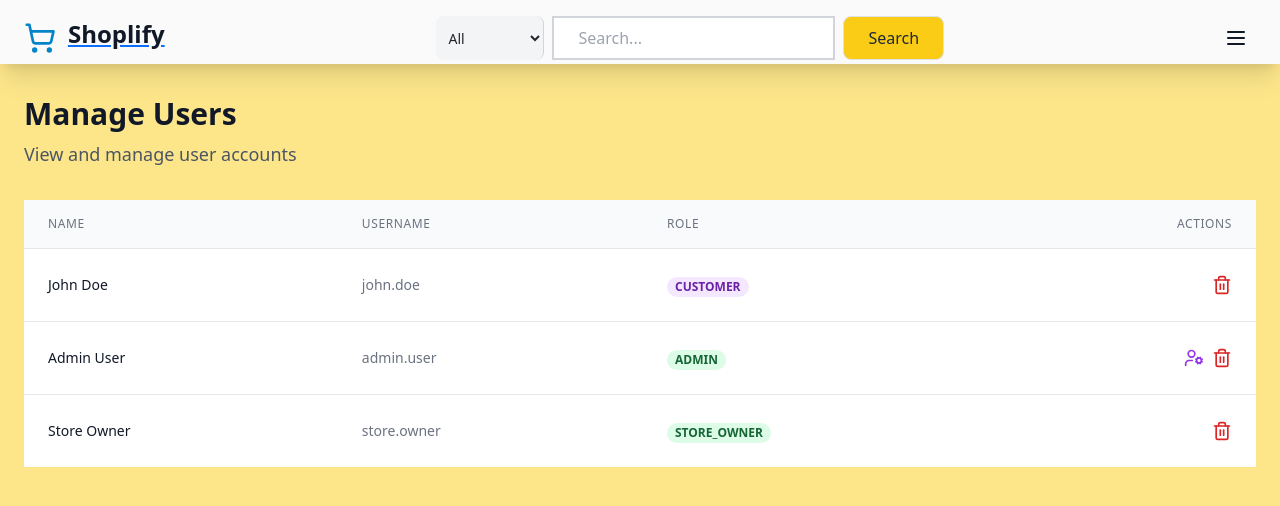
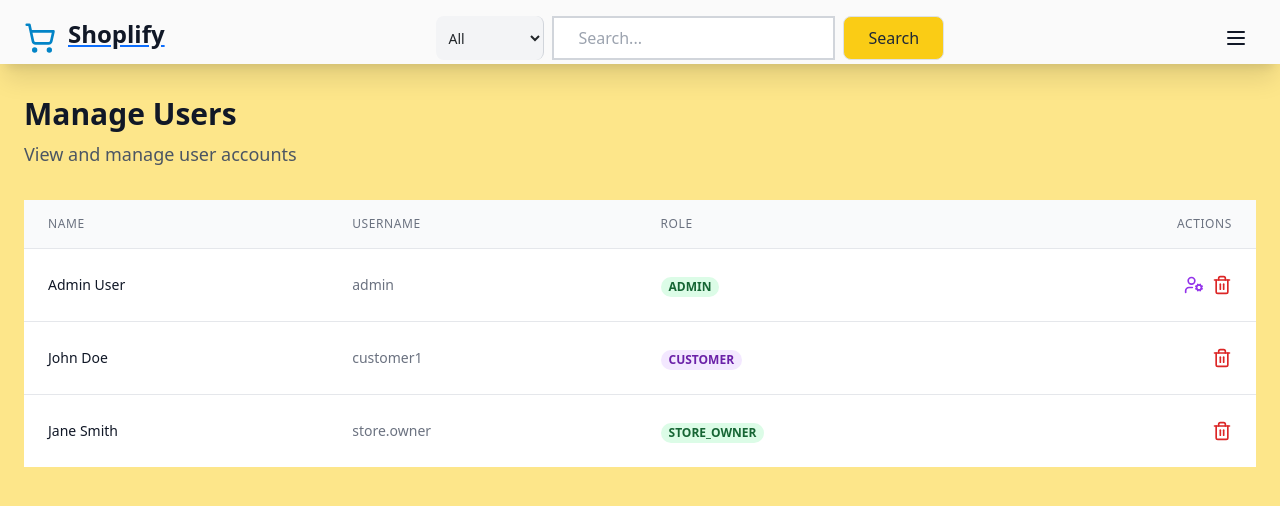
Before and after one commit to RVP2-241209-team2/p2-frontend, a React (Vite) app: page /admin/users in a window 1280 px wide. Shown: the top 506 px of the page. Built offline with nearby package versions, Linux system fonts and the light colour scheme.

Commit message:
feat: tried to use api but no getAllUsers endpoint

```diff
--- /dev/null
+++ b/src/lib/axios.ts
@@ -0,0 +1,15 @@
+import axios from 'axios';
+import { API_URL } from './constants';
+
+// Hardcoded admin JWT for testing
+const ADMIN_TOKEN = 'eyJhbGciOiJIUzUxMiJ9.eyJzdWIiOiJhYzc1NzA3ZS00NmM1LTQ0MzItYjkxNi0xNWNjMjQ5NGUxOTYiLCJyb2xlIjoiQURNSU4iLCJpYXQiOjE3MzY2MTMwNzYsImV4cCI6MTczNjY5OTQ3Nn0.3b0VZTwsUAqhIElvcbwnw3xGw2m3qd9ZekT2cMYzK5uxt7_Rq9uF7roIJy9J_aFZ2TdF4Ec1cAIeA';
+
+const api = axios.create({
+    baseURL: API_URL,
+    headers: {
+        'Content-Type': 'application/json',
+        'Authorization': `Bearer ${ADMIN_TOKEN}`  // Hardcoded for now
+    },
+});
+
+export default api;
--- a/src/pages/admin/manage-users-page.tsx
+++ b/src/pages/admin/manage-users-page.tsx
@@ -3,71 +3,55 @@ import { UserTable } from "../../components/admin/user-table";
 import { User } from "../../types/users";
 import { AlertCircle } from "lucide-react";
 import { UserRole } from "../../types/users";
+import { usersApi } from "../../service/users";
+import { toast } from "sonner";
 
-// Temporary mock data
-const mockUsers: User[] = [
-  {
-    id: "123e4567-e89b-12d3-a456-426614174000",
-    username: "john.doe",
-    email: "john@example.com",
-    firstname: "John",
-    lastname: "Doe",
-    phoneNumber: "123-456-7890",
-    role: UserRole.CUSTOMER,
-  },
-  {
-    id: "987fcdeb-51d3-12d3-a456-426614174000",
-    username: "admin.user",
-    email: "admin@example.com",
-    firstname: "Admin",
-    lastname: "User",
-    phoneNumber: "098-765-4321",
-    role: UserRole.ADMIN,
-  },
-  {
-    id: "456bcdef-89a1-12d3-a456-426614174000",
-    username: "store.owner",
-    email: "store@example.com",
-    firstname: "Store",
-    lastname: "Owner",
-    phoneNumber: "555-123-4567",
-    role: UserRole.STORE_OWNER,
-  },
-];
 
 export default function ManageUsersPage() {
   const [users, setUsers] = useState<User[]>([]);
   const [loading, setLoading] = useState(true);
   const [error, setError] = useState<string | null>(null);
 
-  const handleDeleteUser = (userId: string) => {
-    // Remove user from state
-    setUsers(users.filter(user => user.id !== userId));
-    // TODO: API call to delete user
-    console.log("deleting user", userId);
+  const handleDeleteUser = async (userId: string) => {
+    try {
+      await usersApi.deleteUser(userId);
+      setUsers(users.filter((user) => user.id !== userId));
+      toast.success("User deleted successfully");
+    } catch (err) {
+      console.error("Failed to delete user:", err);
+      toast.error("Failed to delete user");
+    }
   };
 
-  const handlePromoteUser = (userId: string) => {
-    // Update user role in state
-    setUsers(users.map(user => {
-      if (user.id === userId) {
-        return {
-          ...user,
-          role: UserRole.STORE_OWNER
-        };
-      }
-      return user;
-    }));
-    // TODO: API call to promote user
-    console.log("promoting user", userId);
+  const handlePromoteUser = async (userId: string) => {
+    try {
+      const updatedUser = await usersApi.updateUserRole(
+        userId,
+        UserRole.STORE_OWNER
+      );
+      setUsers(users.map((user) => (user.id === userId ? updatedUser : user)));
+      toast.success("User promoted successfully");
+    } catch (err) {
+      console.error("Failed to promote user:", err);
+      toast.error("Failed to promote user");
+    }
   };
 
   useEffect(() => {
-    // Simulate API call with mock data
-    setTimeout(() => {
-      setUsers(mockUsers);
-      setLoading(false);
-    }, 500);
+    const loadUsers = async () => {
+      try {
+        setLoading(true);
+        const data = await usersApi.getUsers();
+        setUsers(data);
+      } catch (err) {
+        console.error("Failed to load users:", err);
+        setError("Failed to load users");
+      } finally {
+        setLoading(false);
+      }
+    };
+
+    loadUsers();
   }, []);
 
   if (loading) return <div>Loading users...</div>;
@@ -89,9 +73,7 @@ export default function ManageUsersPage() {
     <div className="max-w-7xl mx-auto px-4 py-8">
       <div className="mb-8">
         <h1 className="text-3xl font-bold text-gray-900">Manage Users</h1>
-        <p className="text-gray-600 text-lg">
-          View and manage user accounts
-        </p>
+        <p className="text-gray-600 text-lg">View and manage user accounts</p>
       </div>
       <UserTable
         users={users}
--- /dev/null
+++ b/src/service/users.ts
@@ -0,0 +1,69 @@
+import api from '../lib/axios';
+import { UserRole } from '../types/users';
+
+interface UserResponse {
+    id: string;
+    username: string;
+    email: string;
+    firstname: string;
+    lastname: string;
+    phoneNumber: string;
+    role: UserRole;
+}
+
+interface MessageResponse {
+    message: string;
+}
+
+// Mock data since we don't have a get all users endpoint yet
+const mockUsers: UserResponse[] = [
+    {
+        id: "ac75707e-46c5-4432-b916-15cc2494e196",
+        username: "admin",
+        firstname: "Admin",
+        lastname: "User",
+        email: "admin@example.com",
+        phoneNumber: "123-456-7890",
+        role: UserRole.ADMIN
+    },
+    {
+        id: "bc75707e-46c5-4432-b916-15cc2494e197",
+        username: "customer1",
+        firstname: "John",
+        lastname: "Doe",
+        email: "john@example.com",
+        phoneNumber: "123-456-7891",
+        role: UserRole.CUSTOMER
+    },
+    {
+        id: "cc75707e-46c5-4432-b916-15cc2494e198",
+        username: "store.owner",
+        firstname: "Jane",
+        lastname: "Smith",
+        email: "jane@example.com",
+        phoneNumber: "123-456-7892",
+        role: UserRole.STORE_OWNER
+    }
+];
+
+export const usersApi = {
+    // Get all users
+    async getUsers(): Promise<UserResponse[]> {
+        // const { data } = await api.get('/users');
+        // return data;
+        await new Promise(resolve => setTimeout(resolve, 500));
+        return mockUsers;
+    },
+
+    // Delete user
+    async deleteUser(userId: string): Promise<MessageResponse> {
+        const { data } = await api.delete(`/users/${userId}`);
+        return data;
+    },
+
+    // Update user role
+    async updateUserRole(userId: string, role: UserRole): Promise<UserResponse> {
+        const { data } = await api.patch(`/users/${userId}`, { role });
+        return data;
+    }
+};
```
